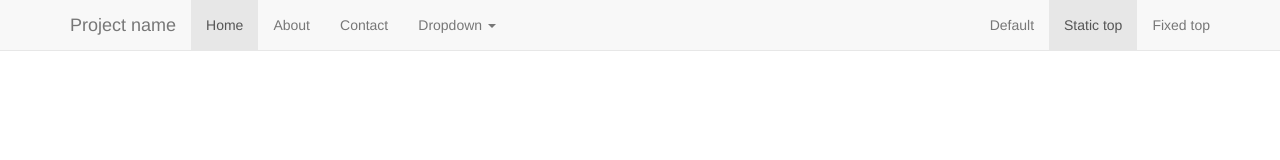
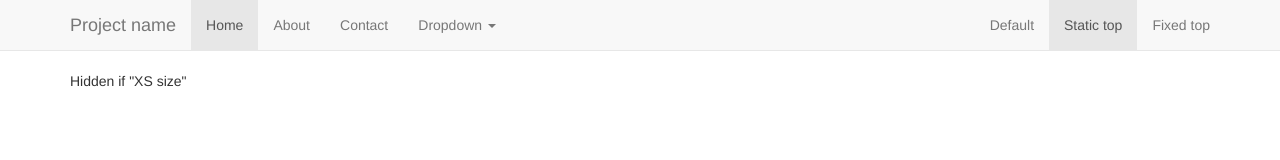
Before and after one commit to wojtek77/Responsive-Web-Design, a plain HTML site: page index.html in a window 1280 px wide. Drawn offline with nearby package versions, Linux system fonts and the light colour scheme.

Commit message:
hidden XS size

```diff
--- a/index.html
+++ b/index.html
@@ -58,7 +58,12 @@
 
     <div class="container">
 
-
+        <!-- hidden if XS -->
+        <div class="row hidden-xs">
+            <div class="col-lg-12">
+                Hidden if "XS size"
+            </div><!-- end col-lg-12 -->
+        </div>
 
     </div>
 
```
